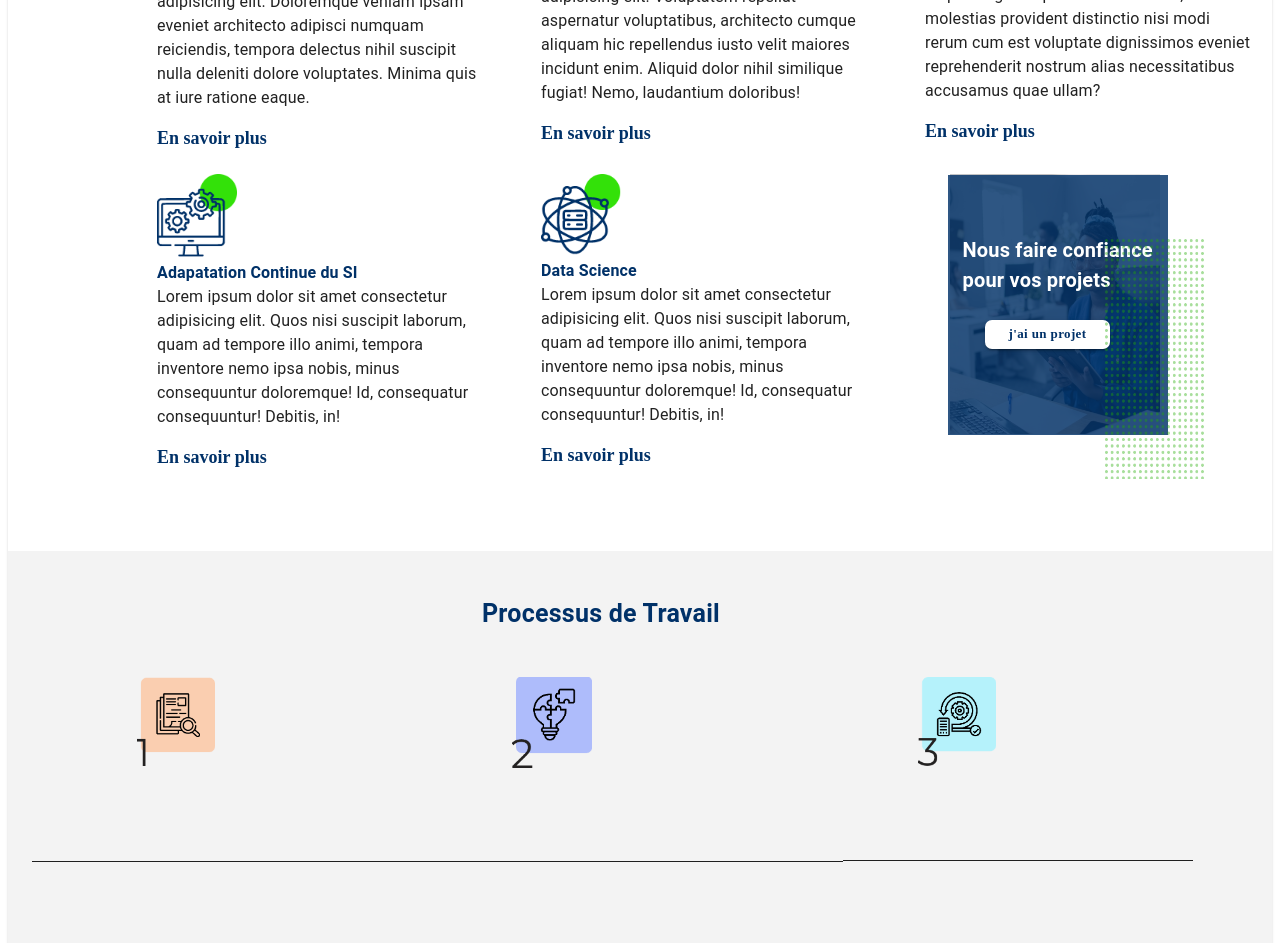
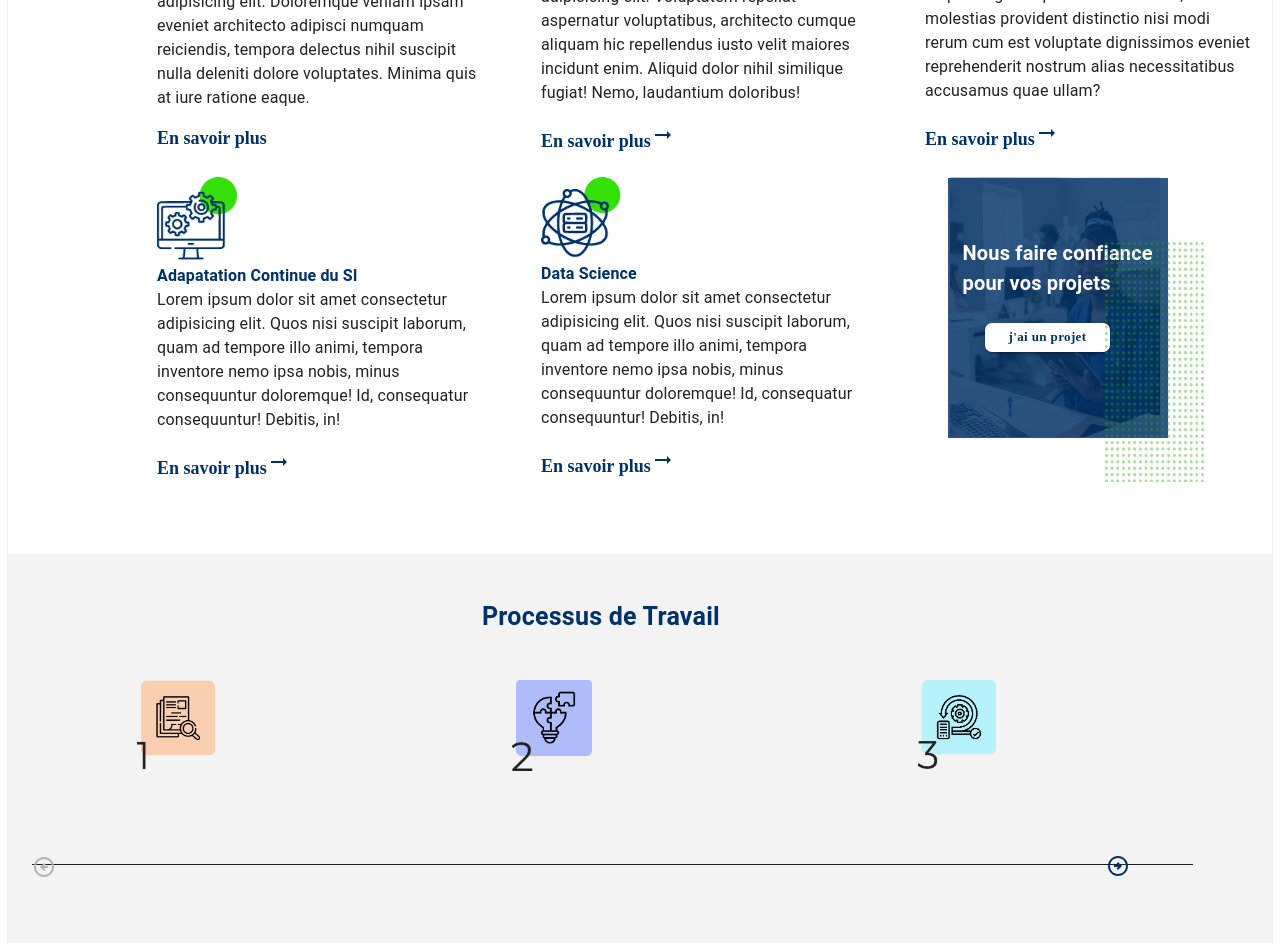
Before and after one commit to AkedieStanislas/frontend, a React (Create React App) app: page / in a window 1280 px wide. Shown: the part 1780-2723 px from the top of the page. Built offline with nearby package versions, Linux system fonts and the light colour scheme.

Commit message:
troisième

```diff
--- a/src/Components/Images.js
+++ b/src/Components/Picture.js
@@ -1,12 +1,10 @@
 import React from 'react'
-import { Box, Grid, Button, Link } from '@mui/material'
+import { Box, Grid, Button } from '@mui/material'
 import Grille from '../Images/Grille_de_répétition_2.png'
 import Akileur from '../Images/Akileur.png'
 import ForumIcon from '@mui/icons-material/Forum';
-import ArrowForwardIosIcon from '@mui/icons-material/ArrowForwardIos';
-import ArrowBackIosNewIcon from '@mui/icons-material/ArrowBackIosNew';
 
-export default function Images() {
+export default function Picture() {
   return (
     <div>
       <Box component='img' src={Akileur} sx={{ width: '60%', height: '100%', borderRadius: '10px 10px', zIndex: 2 }} />
--- a/src/Pages/FifthPartle.js
+++ b/src/Pages/FifthPartle.js
@@ -1,5 +1,5 @@
 import React from 'react'
-import { Box, Typography, Grid, Container, Link, Card } from '@mui/material'
+import { Box, Typography, Grid, Container } from '@mui/material'
 import Tracé from '../Images/Tracé_14396.png'
 import Akileur from '../Images/Akileur.png'
 
--- a/src/Pages/HeaderContent.js
+++ b/src/Pages/HeaderContent.js
@@ -1,20 +1,9 @@
 import {
-    Grid, Button, Box, Card, Link,
-    Typography, Container
+    Grid, Button, Box, Card,
+    Typography
 } from '@mui/material'
 import React from 'react'
-import Grille from '../Images/Grille_de_répétition_2.png'
-import ArrowRightAltIcon from '@mui/icons-material/ArrowRightAlt';
-import ArrowCircleRightOutlinedIcon from '@mui/icons-material/ArrowCircleRightOutlined';
-import ArrowCircleLeftOutlinedIcon from '@mui/icons-material/ArrowCircleLeftOutlined';
-import Employee from '../Images/Employee.png'
-import Rectangle19 from '../Images/Rectangle_1913.png'
-import Images from '../Components/Images'
-import developmentProduit from '../Images/development_Produit.png'
-import productdesign from '../Images/Product_Design.png'
-import DataScience from '../Images/Data_Science.png'
-import conseil from '../Images/Conseil.png'
-import AdaptationSI from '../Images/Adaption_du_SI.png'
+import Picture from '../Components/Picture'
 import ThirdPartle from './ThirdPartle';
 import FifthPartle from './FifthPartle';
 import SeventhPartle from './SeventhPartle';
@@ -23,6 +12,7 @@ import Firstpartle from './Firstpartle';
 import Footer from './Footer';
 import FourthPartle from './FourthPartle';
 import Header from './Header';
+import Secondpartle from './Secondpartle';
 
 
 export default function HeaderContent() {
@@ -38,6 +28,7 @@ export default function HeaderContent() {
                             fontFamily: 'Orelega One', cursor: "default", fontSize: '17px', lineSpacing: '24px', textTransform: 'titlecase', marginRight: '95px',
                         }}>Nous mettons avec vous des solutions sur-mesure pour faire face à vos défis commerciaux
                         </Typography>
+
                         <br /> <br />
                         <Button variant="contained" sx={
                             {
@@ -49,80 +40,15 @@ export default function HeaderContent() {
                     </Box>
                 </Grid>
                 <Grid item xs={6}>
-                    <Images />
+                    <Picture />
                 </Grid>
             </Grid>
             <Grid>
                 <Firstpartle />
             </Grid>
-            <Card sx={{ boxShadow: 'none', marginBottom: '45px' }}>
-                <Grid>
-                    <Typography sx={{
-                        marginLeft: '599px', marginTop: '58px', fontSize: '25px',
-                        fontWeight: 'bold', color: '#003168'
-                    }}>Nos services</Typography>
-                </Grid>
-                <Container sx={{ left: '200px', top: '390px', paddingLeft: "950px", marginTop: '25px', marginLeft: '125px' }}>
-                    <Grid container>
-                        <Grid xs={4} sx={{ "&:hover": { color: "white", backgroundColor: '#003168' } }}>
-                            <Box component='img' src={productdesign} sx={{ width: '80px', marginTop: '15px', backgroundColor: 'white' }} />
-                            <Typography sx={{ fontWeight: 'bold' }}>Produit Design</Typography>
-                            <Typography sx={{ marginRight: '55px', }}>Lorem ipsum dolor sit amet consectetur adipisicing elit.
-                                Doloremque veniam ipsam eveniet architecto adipisci numquam reiciendis,
-                                tempora delectus nihil suscipit nulla deleniti dolore voluptates.
-                                Minima quis at iure ratione eaque.</Typography><br />
-                            <Link underline='none' fontSize="18px" fontWeight="bold" color='#003168' sx={{ "&:hover": { color: 'white', backgroundColor: '#003168' } }}>En savoir plus</Link>
-                        </Grid>
-                        <Grid xs={4} >
-                            <Box component='img' src={conseil} sx={{ width: '80px' }} />
-                            <Typography sx={{ fontWeight: 'bold', color: '#003168' }}>Conseil</Typography>
-                            <Typography sx={{ marginRight: '55px' }}>Lorem ipsum dolor sit amet, consectetur adipisicing elit.
-                                Voluptatem repellat aspernatur voluptatibus, architecto cumque aliquam hic repellendus iusto
-                                velit maiores incidunt enim. Aliquid dolor nihil similique fugiat! Nemo, laudantium doloribus!</Typography><br />
-                            <Link underline='none' fontSize="18px" color="#003168" fontWeight="bold">En savoir plus</Link>
-                        </Grid>
-                        <Grid xs={4}>
-                            <Box component='img' src={developmentProduit} sx={{ width: '90px', marginTop: '11px' }} />
-                            <Typography sx={{ fontWeight: 'bold', color: '#003168' }}>Developpement Produit</Typography>
-                            <Typography sx={{ marginRight: '55px' }}>Lorem ipsum dolor sit amet consectetur, adipisicing elit.
-                                Ipsa veritatis soluta, nulla molestias provident distinctio nisi modi
-                                rerum cum est voluptate dignissimos eveniet reprehenderit nostrum alias
-                                necessitatibus accusamus quae ullam?</Typography> <br />
-                            <Link underline='none' fontSize="18px" color="#003168" fontWeight="bold">En savoir plus</Link>
-                        </Grid>
-                        <Grid xs={4} >
-                            <Box component='img' src={AdaptationSI} sx={{ width: '80px', marginTop: '25px' }} />
-                            <Typography sx={{ fontWeight: 'bold', color: '#003168' }}>Adapatation Continue du SI</Typography>
-                            <Typography sx={{ marginRight: '55px' }}>Lorem ipsum dolor sit amet consectetur adipisicing elit. Quos nisi suscipit laborum,
-                                quam ad tempore illo animi, tempora inventore nemo ipsa nobis,
-                                minus consequuntur doloremque! Id, consequatur consequuntur! Debitis, in!</Typography><br />
-                            <Link underline='none' fontSize="18px" color="#003168" fontWeight="bold">En savoir plus</Link>
-                        </Grid>
-                        <Grid xs={4} >
-                            <Box component='img' src={DataScience} alt="" sx={{ width: '80px', marginTop: '25px' }} />
-                            <Typography sx={{ fontWeight: 'bold', color: '#003168' }}>Data Science</Typography>
-                            <Typography sx={{ marginRight: '55px' }}>Lorem ipsum dolor sit amet consectetur adipisicing elit. Quos nisi suscipit laborum,
-                                quam ad tempore illo animi, tempora inventore nemo ipsa nobis,
-                                minus consequuntur doloremque! Id, consequatur consequuntur! Debitis, in!</Typography><br />
-                            <Link underline='none' fontSize="18px" color="#003168" fontWeight="bold">En savoir plus</Link>
-                        </Grid>
-                        <Grid xs={4} >
-                            <Box component='img' src={Employee} sx={{ width: '210px', height: '260px', marginTop: '25px', marginLeft: '25px' }} />
-                            <Box component='img' src={Rectangle19} sx={{ width: '220px', height: '260px', marginTop: '-211px', marginBottom: '290px', marginLeft: '67px', transform: 'translate(-20%, -20%)',}}/>
-                            <Typography sx={{
-                                fontSize: '20px', width: '195px', height: '215px', marginLeft: '135px', marginTop: '-439px', transform: 'translate(-50%, -50%)', fontWeight: 'Bold', color: 'white'
-                            }}>Nous faire confiance pour vos projets  <br /> <br /><Button variant="contained" sx={
-                                    {
-                                        backgroundColor: "white", color: "#003168", marginLeft: '85px', fontSize: '13px', marginTop: '10px',
-                                        fontFamily: 'orelega-one', textTransform: 'lowercase', fontWeight: 'bold', transform: 'translate(-50%, -50%)',
-                                        width: '125px', "&:hover": { backgroundColor: "white" }, height: '29px', borderRadius: '7px 7px'
-                                    }
-                                }>J'ai un projet</Button></Typography>
-                                <Box component='img' src={Grille} sx={{ width: '100px', height: '240px', marginTop: '-270px', marginBottom: '290px', marginLeft: '200px', transform: 'translate(-20%, -20%)' }} />
-                        </Grid>
-                    </Grid>
-                </Container>
-            </Card>
+            <Grid>
+                <Secondpartle />
+            </Grid>
             <Grid><ThirdPartle /></Grid>
             <Grid>
                 <FourthPartle />
--- a/src/Pages/Secondpartle.js
+++ b/src/Pages/Secondpartle.js
@@ -1,6 +1,7 @@
 import React from 'react'
-import { Card, Box, Typography, Grid, Link, Container, Button} from '@mui/material'
+import { Card, Box, Typography, Grid, Link, Container, Button } from '@mui/material'
 import developmentProduit from '../Images/development_Produit.png'
+import ArrowRightAltIcon from '@mui/icons-material/ArrowRightAlt';
 import productdesign from '../Images/Product_Design.png'
 import DataScience from '../Images/Data_Science.png'
 import Grille from '../Images/Grille_de_répétition_2.png'
@@ -35,7 +36,7 @@ export default function Secondpartle() {
                         <Typography sx={{ marginRight: '55px' }}>Lorem ipsum dolor sit amet, consectetur adipisicing elit.
                             Voluptatem repellat aspernatur voluptatibus, architecto cumque aliquam hic repellendus iusto
                             velit maiores incidunt enim. Aliquid dolor nihil similique fugiat! Nemo, laudantium doloribus!</Typography><br />
-                            <Link underline='none' fontSize="18px" color="#003168" fontWeight="bold">En savoir plus</Link>
+                        <Link underline='none' fontSize="18px" color="#003168" fontWeight="bold">En savoir plus<ArrowRightAltIcon /></Link>
                     </Grid>
                     <Grid xs={4}>
                         <Box component='img' src={developmentProduit} sx={{ width: '90px', marginTop: '11px' }} />
@@ -44,7 +45,7 @@ export default function Secondpartle() {
                             Ipsa veritatis soluta, nulla molestias provident distinctio nisi modi
                             rerum cum est voluptate dignissimos eveniet reprehenderit nostrum alias
                             necessitatibus accusamus quae ullam?</Typography> <br />
-                            <Link underline='none' fontSize="18px" color="#003168" fontWeight="bold">En savoir plus</Link>
+                        <Link underline='none' fontSize="18px" color="#003168" fontWeight="bold">En savoir plus<ArrowRightAltIcon /></Link>
                     </Grid>
                     <Grid xs={4} >
                         <Box component='img' src={AdaptationSI} sx={{ width: '80px', marginTop: '25px' }} />
@@ -52,7 +53,7 @@ export default function Secondpartle() {
                         <Typography sx={{ marginRight: '55px' }}>Lorem ipsum dolor sit amet consectetur adipisicing elit. Quos nisi suscipit laborum,
                             quam ad tempore illo animi, tempora inventore nemo ipsa nobis,
                             minus consequuntur doloremque! Id, consequatur consequuntur! Debitis, in!</Typography><br />
-                            <Link underline='none' fontSize="18px" color="#003168" fontWeight="bold">En savoir plus</Link>
+                        <Link underline='none' fontSize="18px" color="#003168" fontWeight="bold">En savoir plus<ArrowRightAltIcon /></Link>
                     </Grid>
                     <Grid xs={4} >
                         <Box component='img' src={DataScience} alt="" sx={{ width: '80px', marginTop: '25px' }} />
@@ -60,11 +61,11 @@ export default function Secondpartle() {
                         <Typography sx={{ marginRight: '55px' }}>Lorem ipsum dolor sit amet consectetur adipisicing elit. Quos nisi suscipit laborum,
                             quam ad tempore illo animi, tempora inventore nemo ipsa nobis,
                             minus consequuntur doloremque! Id, consequatur consequuntur! Debitis, in!</Typography><br />
-                            <Link underline='none' fontSize="18px" color="#003168" fontWeight="bold">En savoir plus</Link>
+                        <Link underline='none' fontSize="18px" color="#003168" fontWeight="bold">En savoir plus<ArrowRightAltIcon/></Link>
                     </Grid>
                     <Grid xs={4} >
                         <Box component='img' src={Employee} sx={{ width: '210px', height: '260px', marginTop: '25px', marginLeft: '25px' }} />
-                            <Box component='img' src={Rectangle19} sx={{ width: '220px', height: '260px', marginTop: '-211px', marginBottom: '290px', marginLeft: '67px', transform: 'translate(-20%, -20%)',}}/>
+                        <Box component='img' src={Rectangle19} sx={{ width: '220px', height: '260px', marginTop: '-211px', marginBottom: '290px', marginLeft: '67px', transform: 'translate(-20%, -20%)', }} />
                         <Typography sx={{
                             fontSize: '20px', width: '195px', height: '215px', marginLeft: '135px', marginTop: '-439px', transform: 'translate(-50%, -50%)', fontWeight: 'Bold', color: 'white'
                         }}>Nous faire confiance pour vos projets  <br /> <br /><Button variant="contained" sx={
--- a/src/Pages/SeventhPartle.js
+++ b/src/Pages/SeventhPartle.js
@@ -2,8 +2,6 @@ import React from 'react'
 import { Button, Grid, Box, Typography, Stack, Link } from '@mui/material'
 import ArrowForwardSharpIcon from '@mui/icons-material/ArrowForwardSharp';
 import Tab2 from '../Images/Tab2.png'
-import Tab1 from '../Images/Tab1.png'
-import Tab3 from '../Images/Tab3.png'
 
 export default function SeventhPartle() {
     return (
--- a/src/Pages/ThirdPartle.js
+++ b/src/Pages/ThirdPartle.js
@@ -1,5 +1,7 @@
 import React from 'react'
-import { Box, Typography, Grid, Container, Link, Card } from '@mui/material'
+import { Box, Typography, Grid, Link} from '@mui/material'
+import ArrowCircleRightOutlinedIcon from '@mui/icons-material/ArrowCircleRightOutlined';
+import ArrowCircleLeftOutlinedIcon from '@mui/icons-material/ArrowCircleLeftOutlined';
 import Image1 from '../Images/Image1.png'
 import idée from '../Images/idée.png'
 import Work from '../Images/Work.png'
@@ -17,10 +19,11 @@ export default function ThirdPartle() {
                 <Grid xs={4}>
                     <Box component='img' src={Image1} sx={{ width: '80px', marginLeft: '105px' }} />
                     <Box borderBottom={1} sx={{ marginTop: '91px' }}></Box>
-                    <Typography sx={{ fontWeight: 'bold', fontSize: '23px', marginTop: '77px', color: '#001833' }}>Cadrage et <br /> Etude de faisabilité</Typography> <br />
+                    <ArrowCircleLeftOutlinedIcon sx={{marginTop: '-95px', color: '#b3b3b3',}} />
+                    <Typography sx={{ fontWeight: 'bold', fontSize: '23px', marginTop: '57px', color: '#001833' }}>Cadrage et <br /> Etude de faisabilité</Typography> <br />
                     <Typography sx={{ marginRight: '55px', fontSize: '12px', fontFamily: 'Orelega One' }}>Nous échangeons avec vous pour mieux cerner vos besoins, vos idées sont transmis à nos ingénieurs pour une offre qui répond à vos attentes.</Typography>
                 </Grid>
-                <Grid xs={4} >
+                <Grid xs={4}>
                     <Box component='img' src={idée} sx={{ width: '80px', marginLeft: '75px' }} />
                     <Box borderBottom={1} sx={{ marginTop: '87px', }}></Box>
                     <Typography sx={{ fontWeight: 'bold', fontSize: '23px', marginTop: '78px', color: '#001833' }}>Idéation et proposition <br /> de Designs</Typography> <br />
@@ -30,8 +33,9 @@ export default function ThirdPartle() {
                 </Grid>
                 <Grid xs={4}>
                     <Box component='img' src={Work} sx={{ width: '80px', marginLeft: '75px' }} />
-                    <Box borderBottom={1} sx={{ marginTop: '87px', marginRight: '55px' }}></Box>
-                    <Typography sx={{ fontWeight: 'bold', fontSize: '20px', marginTop: '78px', color: '#001833' }}>Développement Agile <br /> par la methode <br /> SCRUM</Typography> <br />
+                    <Box borderBottom={1} sx={{ marginTop: '88px', marginRight: '55px' }}></Box>
+                    <Link href='#'><ArrowCircleRightOutlinedIcon sx={{marginTop: '-105px', marginBottom: '1px', width: '550px', color: '#003168',}} /></Link>
+                    <Typography sx={{ fontWeight: 'bold', fontSize: '20px', marginTop: '58px', color: '#001833' }}>Développement Agile <br /> par la methode <br /> SCRUM</Typography> <br />
                     <Typography sx={{ marginRight: '55px', fontSize: '12px', fontFamily: 'Orelega One' }}>Lorem ipsum dolor sit amet consectetur, adipisicing elit.
                         Ipsa veritatis soluta, nulla molestias provident distinctio nisi modi
                         rerum cum est voluptate dignissimos eveniet reprehenderit nostrum alias
```
Lines whose indentation alone changed are shown as unchanged.
